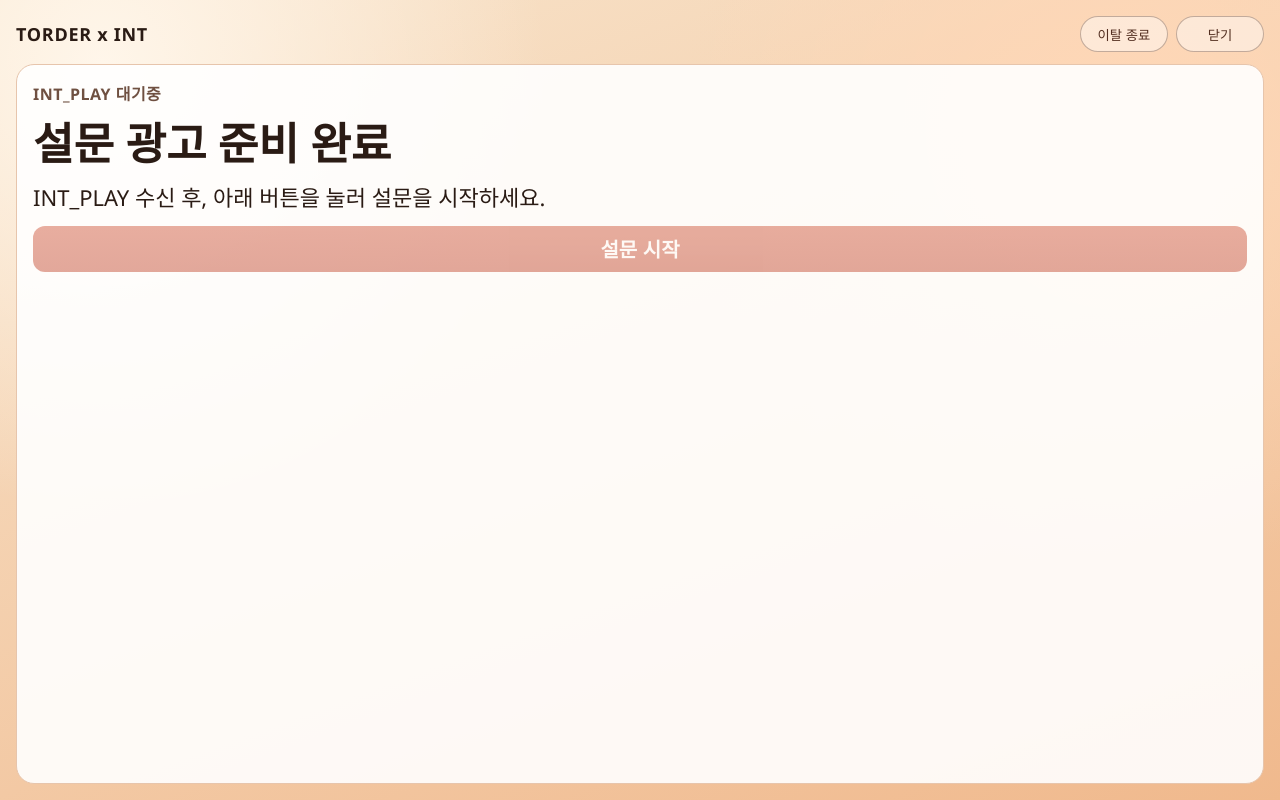
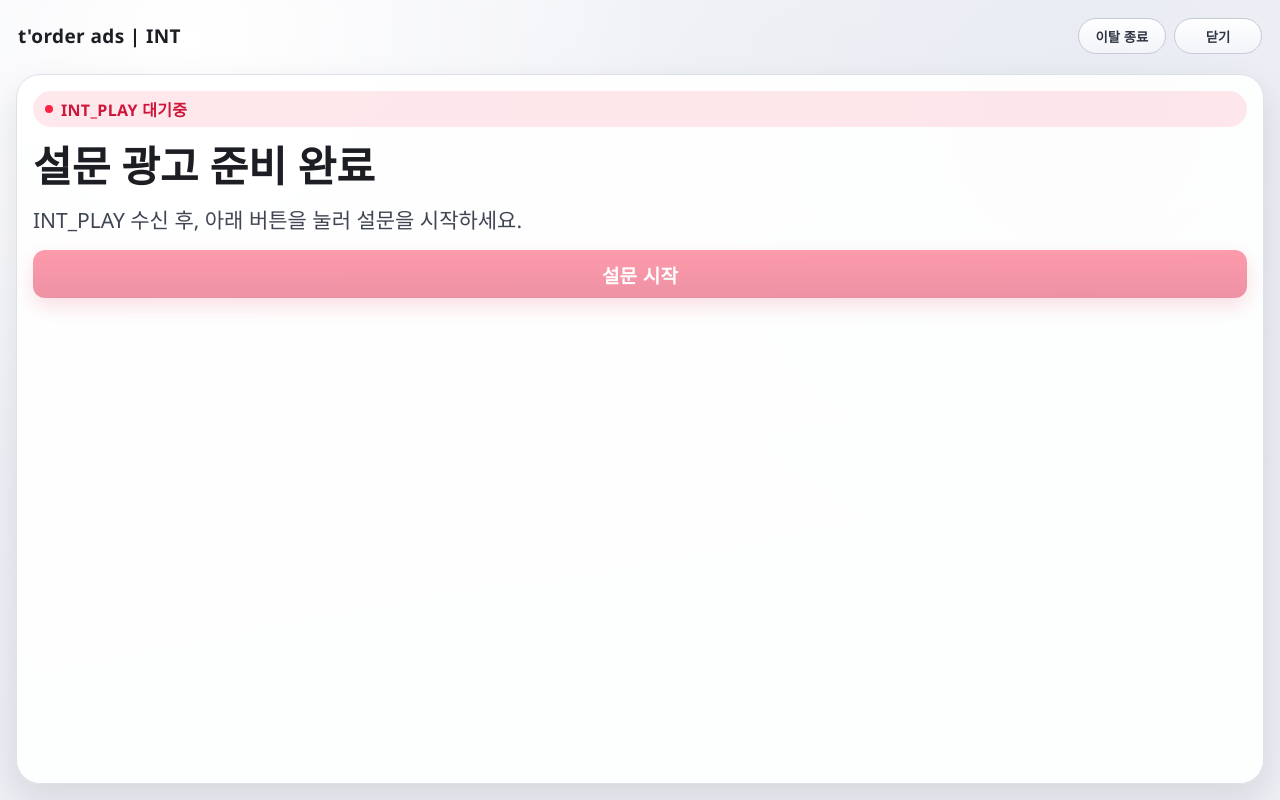
Before and after one commit to krex4715/torder_project, a plain HTML site: page v1/index.html in a window 1280 px wide. Drawn offline with Linux system fonts and the light colour scheme.

Commit message:
update 0237

```diff
--- a/style.css
+++ b/style.css
@@ -7,14 +7,19 @@ body {
 }
 
 :root {
-  --bg-top: #f8e4cb;
-  --bg-bottom: #f0b98d;
-  --card-bg: rgba(255, 255, 255, 0.9);
-  --ink: #2a1b14;
-  --subtle: #6f5041;
-  --line: #e7c5ac;
-  --cta: #bf3f24;
-  --cta-ink: #fff6f1;
+  --bg-base: #f3f4f8;
+  --bg-glow: #ffffff;
+  --surface: rgba(255, 255, 255, 0.92);
+  --surface-strong: #ffffff;
+  --ink: #1c1e24;
+  --subtle: #585d6b;
+  --line: #dde1ea;
+  --line-strong: #c5cad6;
+  --accent: #ff2348;
+  --accent-dark: #d91038;
+  --dark-chip: #2a2d37;
+  --dark-chip-ink: #eef1f8;
+  --shadow-soft: 0 14px 34px rgba(21, 24, 31, 0.1);
 }
 
 * {
@@ -26,11 +31,12 @@ body {
   touch-action: manipulation;
   user-select: none;
   -webkit-user-select: none;
-  font-family: "Segoe UI", "Noto Sans KR", "Apple SD Gothic Neo", "Malgun Gothic", sans-serif;
+  font-family: "Pretendard", "Segoe UI", "Noto Sans KR", "Apple SD Gothic Neo", "Malgun Gothic", sans-serif;
   color: var(--ink);
-  background: radial-gradient(circle at 8% 8%, #fff6ea, transparent 32%),
-    radial-gradient(circle at 88% 16%, #ffd7b7, transparent 34%),
-    linear-gradient(160deg, var(--bg-top), var(--bg-bottom));
+  background:
+    radial-gradient(circle at 15% 5%, var(--bg-glow), transparent 35%),
+    radial-gradient(circle at 84% 15%, #e8ebf2, transparent 40%),
+    linear-gradient(170deg, var(--bg-base), #eceef4 70%);
 }
 
 #app {
@@ -46,6 +52,7 @@ body {
   display: flex;
   align-items: center;
   justify-content: space-between;
+  padding: 2px 2px 8px;
 }
 
 .top-actions {
@@ -55,31 +62,33 @@ body {
 }
 
 .brand {
-  font-size: clamp(14px, 2.1vw, 18px);
-  font-weight: 700;
-  letter-spacing: 0.04em;
+  font-size: clamp(15px, 2.1vw, 19px);
+  font-weight: 800;
+  letter-spacing: 0.02em;
 }
 
 .ghost-btn {
-  border: 1px solid rgba(85, 56, 43, 0.35);
-  background: rgba(255, 255, 255, 0.45);
-  color: #532f21;
+  border: 1px solid var(--line-strong);
+  background: linear-gradient(180deg, #ffffff, #f2f4f9);
+  color: #2d3440;
   border-radius: 999px;
   min-height: 36px;
   min-width: 88px;
   cursor: pointer;
+  font-weight: 700;
 }
 
 .view {
   display: none;
-  background: var(--card-bg);
+  background: var(--surface);
   border: 1px solid var(--line);
-  border-radius: 18px;
+  border-radius: 24px;
   padding: clamp(14px, 2vh, 24px);
   align-content: start;
   align-items: start;
-  gap: 12px;
+  gap: 14px;
   overflow: auto;
+  box-shadow: var(--shadow-soft);
 }
 
 .view.active {
@@ -90,20 +99,23 @@ body {
   margin: 0;
   color: var(--subtle);
   font-size: clamp(12px, 2vw, 16px);
-  font-weight: 600;
-  letter-spacing: 0.03em;
+  font-weight: 700;
+  letter-spacing: 0.02em;
 }
 
 .title {
   margin: 0;
-  font-size: clamp(22px, 4.2vw, 44px);
-  line-height: 1.2;
+  font-size: clamp(22px, 4.2vw, 42px);
+  line-height: 1.18;
+  max-width: 18ch;
 }
 
 .desc {
   margin: 0;
-  font-size: clamp(15px, 2.4vw, 22px);
-  line-height: 1.45;
+  font-size: clamp(15px, 2.2vw, 21px);
+  line-height: 1.5;
+  color: #3f4552;
+  max-width: 52ch;
 }
 
 .answer-list {
@@ -116,11 +128,11 @@ body {
 .answer-btn,
 .primary-btn,
 #submit-btn {
-  min-height: 46px;
+  min-height: 48px;
   border-radius: 12px;
   border: 0;
   cursor: pointer;
-  font-size: clamp(15px, 2.2vw, 20px);
+  font-size: clamp(15px, 2.1vw, 19px);
 }
 
 button:disabled {
@@ -129,19 +141,33 @@ button:disabled {
 }
 
 .answer-btn {
-  background: #ffffff;
-  color: #3e2318;
-  border: 1px solid #e5bda0;
+  background: linear-gradient(180deg, #ffffff, #f8f9fc);
+  color: #1f2431;
+  border: 1px solid #d6dbe6;
   text-align: left;
   padding: 0 14px;
+  font-weight: 700;
+  transition: border-color 0.2s ease, box-shadow 0.2s ease, transform 0.15s ease;
+}
+
+.answer-btn:hover,
+.answer-btn:focus-visible {
+  border-color: var(--accent);
+  box-shadow: 0 0 0 3px rgba(255, 35, 72, 0.12);
+}
+
+.answer-btn:active {
+  transform: translateY(1px);
 }
 
 .primary-btn,
 #submit-btn {
-  background: linear-gradient(180deg, #cc4c2f, var(--cta));
-  color: var(--cta-ink);
+  background: linear-gradient(180deg, var(--accent), var(--accent-dark));
+  color: #ffffff;
   padding: 0 18px;
-  font-weight: 700;
+  font-weight: 800;
+  letter-spacing: 0.01em;
+  box-shadow: 0 8px 20px rgba(217, 16, 56, 0.3);
 }
 
 #lead-form {
@@ -153,17 +179,25 @@ button:disabled {
 
 .field-label {
   font-size: 14px;
-  font-weight: 600;
+  font-weight: 700;
+  color: #2f3441;
 }
 
 .field {
   width: 100%;
   min-height: 44px;
   border-radius: 10px;
-  border: 1px solid #e2b89a;
+  border: 1px solid #d3d9e5;
   padding: 0 12px;
   font-size: 16px;
-  background: #fff;
+  background: var(--surface-strong);
+  color: #202533;
+}
+
+.field:focus {
+  outline: none;
+  border-color: var(--accent);
+  box-shadow: 0 0 0 3px rgba(255, 35, 72, 0.14);
 }
 
 .consent-row {
@@ -171,6 +205,35 @@ button:disabled {
   gap: 8px;
   align-items: center;
   font-size: 14px;
+  color: #3a404c;
+}
+
+#view-result {
+  background:
+    radial-gradient(circle at 84% 12%, rgba(255, 35, 72, 0.08), transparent 35%),
+    linear-gradient(180deg, #ffffff, #f8f9fc);
+}
+
+#view-start .kicker,
+#view-result .kicker,
+#view-lead .kicker {
+  display: inline-flex;
+  align-items: center;
+  gap: 8px;
+  background: rgba(255, 35, 72, 0.1);
+  color: #ce163a;
+  padding: 6px 12px;
+  border-radius: 999px;
+}
+
+#view-start .kicker::before,
+#view-result .kicker::before,
+#view-lead .kicker::before {
+  content: "";
+  width: 8px;
+  height: 8px;
+  border-radius: 999px;
+  background: var(--accent);
 }
 
 @media (min-width: 720px) {
--- a/v1/index.html
+++ b/v1/index.html
@@ -9,7 +9,7 @@
   <body>
     <main id="app" aria-live="polite">
       <header class="top-bar">
-        <div class="brand">TORDER x INT</div>
+        <div class="brand">t'order ads | INT</div>
         <div class="top-actions">
           <button id="touch-exit-btn" class="ghost-btn" type="button" aria-label="이탈 영역 터치 종료">이탈 종료</button>
           <button id="close-btn" class="ghost-btn" type="button" aria-label="광고 닫기">닫기</button>
--- a/v1/style.css
+++ b/v1/style.css
@@ -7,14 +7,19 @@ body {
 }
 
 :root {
-  --bg-top: #f8e4cb;
-  --bg-bottom: #f0b98d;
-  --card-bg: rgba(255, 255, 255, 0.9);
-  --ink: #2a1b14;
-  --subtle: #6f5041;
-  --line: #e7c5ac;
-  --cta: #bf3f24;
-  --cta-ink: #fff6f1;
+  --bg-base: #f3f4f8;
+  --bg-glow: #ffffff;
+  --surface: rgba(255, 255, 255, 0.92);
+  --surface-strong: #ffffff;
+  --ink: #1c1e24;
+  --subtle: #585d6b;
+  --line: #dde1ea;
+  --line-strong: #c5cad6;
+  --accent: #ff2348;
+  --accent-dark: #d91038;
+  --dark-chip: #2a2d37;
+  --dark-chip-ink: #eef1f8;
+  --shadow-soft: 0 14px 34px rgba(21, 24, 31, 0.1);
 }
 
 * {
@@ -26,11 +31,12 @@ body {
   touch-action: manipulation;
   user-select: none;
   -webkit-user-select: none;
-  font-family: "Segoe UI", "Noto Sans KR", "Apple SD Gothic Neo", "Malgun Gothic", sans-serif;
+  font-family: "Pretendard", "Segoe UI", "Noto Sans KR", "Apple SD Gothic Neo", "Malgun Gothic", sans-serif;
   color: var(--ink);
-  background: radial-gradient(circle at 8% 8%, #fff6ea, transparent 32%),
-    radial-gradient(circle at 88% 16%, #ffd7b7, transparent 34%),
-    linear-gradient(160deg, var(--bg-top), var(--bg-bottom));
+  background:
+    radial-gradient(circle at 15% 5%, var(--bg-glow), transparent 35%),
+    radial-gradient(circle at 84% 15%, #e8ebf2, transparent 40%),
+    linear-gradient(170deg, var(--bg-base), #eceef4 70%);
 }
 
 #app {
@@ -46,6 +52,7 @@ body {
   display: flex;
   align-items: center;
   justify-content: space-between;
+  padding: 2px 2px 8px;
 }
 
 .top-actions {
@@ -55,31 +62,33 @@ body {
 }
 
 .brand {
-  font-size: clamp(14px, 2.1vw, 18px);
-  font-weight: 700;
-  letter-spacing: 0.04em;
+  font-size: clamp(15px, 2.1vw, 19px);
+  font-weight: 800;
+  letter-spacing: 0.02em;
 }
 
 .ghost-btn {
-  border: 1px solid rgba(85, 56, 43, 0.35);
-  background: rgba(255, 255, 255, 0.45);
-  color: #532f21;
+  border: 1px solid var(--line-strong);
+  background: linear-gradient(180deg, #ffffff, #f2f4f9);
+  color: #2d3440;
   border-radius: 999px;
   min-height: 36px;
   min-width: 88px;
   cursor: pointer;
+  font-weight: 700;
 }
 
 .view {
   display: none;
-  background: var(--card-bg);
+  background: var(--surface);
   border: 1px solid var(--line);
-  border-radius: 18px;
+  border-radius: 24px;
   padding: clamp(14px, 2vh, 24px);
   align-content: start;
   align-items: start;
-  gap: 12px;
+  gap: 14px;
   overflow: auto;
+  box-shadow: var(--shadow-soft);
 }
 
 .view.active {
@@ -90,20 +99,23 @@ body {
   margin: 0;
   color: var(--subtle);
   font-size: clamp(12px, 2vw, 16px);
-  font-weight: 600;
-  letter-spacing: 0.03em;
+  font-weight: 700;
+  letter-spacing: 0.02em;
 }
 
 .title {
   margin: 0;
-  font-size: clamp(22px, 4.2vw, 44px);
-  line-height: 1.2;
+  font-size: clamp(22px, 4.2vw, 42px);
+  line-height: 1.18;
+  max-width: 18ch;
 }
 
 .desc {
   margin: 0;
-  font-size: clamp(15px, 2.4vw, 22px);
-  line-height: 1.45;
+  font-size: clamp(15px, 2.2vw, 21px);
+  line-height: 1.5;
+  color: #3f4552;
+  max-width: 52ch;
 }
 
 .answer-list {
@@ -116,11 +128,11 @@ body {
 .answer-btn,
 .primary-btn,
 #submit-btn {
-  min-height: 46px;
+  min-height: 48px;
   border-radius: 12px;
   border: 0;
   cursor: pointer;
-  font-size: clamp(15px, 2.2vw, 20px);
+  font-size: clamp(15px, 2.1vw, 19px);
 }
 
 button:disabled {
@@ -129,19 +141,33 @@ button:disabled {
 }
 
 .answer-btn {
-  background: #ffffff;
-  color: #3e2318;
-  border: 1px solid #e5bda0;
+  background: linear-gradient(180deg, #ffffff, #f8f9fc);
+  color: #1f2431;
+  border: 1px solid #d6dbe6;
   text-align: left;
   padding: 0 14px;
+  font-weight: 700;
+  transition: border-color 0.2s ease, box-shadow 0.2s ease, transform 0.15s ease;
+}
+
+.answer-btn:hover,
+.answer-btn:focus-visible {
+  border-color: var(--accent);
+  box-shadow: 0 0 0 3px rgba(255, 35, 72, 0.12);
+}
+
+.answer-btn:active {
+  transform: translateY(1px);
 }
 
 .primary-btn,
 #submit-btn {
-  background: linear-gradient(180deg, #cc4c2f, var(--cta));
-  color: var(--cta-ink);
+  background: linear-gradient(180deg, var(--accent), var(--accent-dark));
+  color: #ffffff;
   padding: 0 18px;
-  font-weight: 700;
+  font-weight: 800;
+  letter-spacing: 0.01em;
+  box-shadow: 0 8px 20px rgba(217, 16, 56, 0.3);
 }
 
 #lead-form {
@@ -153,17 +179,25 @@ button:disabled {
 
 .field-label {
   font-size: 14px;
-  font-weight: 600;
+  font-weight: 700;
+  color: #2f3441;
 }
 
 .field {
   width: 100%;
   min-height: 44px;
   border-radius: 10px;
-  border: 1px solid #e2b89a;
+  border: 1px solid #d3d9e5;
   padding: 0 12px;
   font-size: 16px;
-  background: #fff;
+  background: var(--surface-strong);
+  color: #202533;
+}
+
+.field:focus {
+  outline: none;
+  border-color: var(--accent);
+  box-shadow: 0 0 0 3px rgba(255, 35, 72, 0.14);
 }
 
 .consent-row {
@@ -171,6 +205,35 @@ button:disabled {
   gap: 8px;
   align-items: center;
   font-size: 14px;
+  color: #3a404c;
+}
+
+#view-result {
+  background:
+    radial-gradient(circle at 84% 12%, rgba(255, 35, 72, 0.08), transparent 35%),
+    linear-gradient(180deg, #ffffff, #f8f9fc);
+}
+
+#view-start .kicker,
+#view-result .kicker,
+#view-lead .kicker {
+  display: inline-flex;
+  align-items: center;
+  gap: 8px;
+  background: rgba(255, 35, 72, 0.1);
+  color: #ce163a;
+  padding: 6px 12px;
+  border-radius: 999px;
+}
+
+#view-start .kicker::before,
+#view-result .kicker::before,
+#view-lead .kicker::before {
+  content: "";
+  width: 8px;
+  height: 8px;
+  border-radius: 999px;
+  background: var(--accent);
 }
 
 @media (min-width: 720px) {
```
Also changed, not shown: index.html (+1 -1 lines), parent.html (+24 -18 lines), 1 other file.
